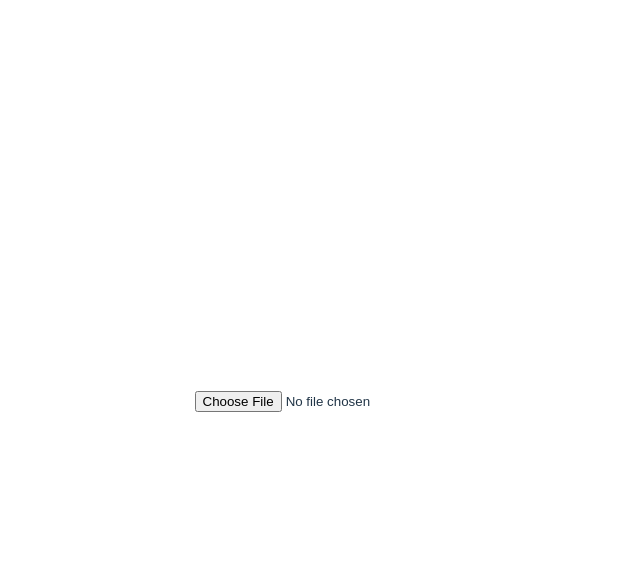
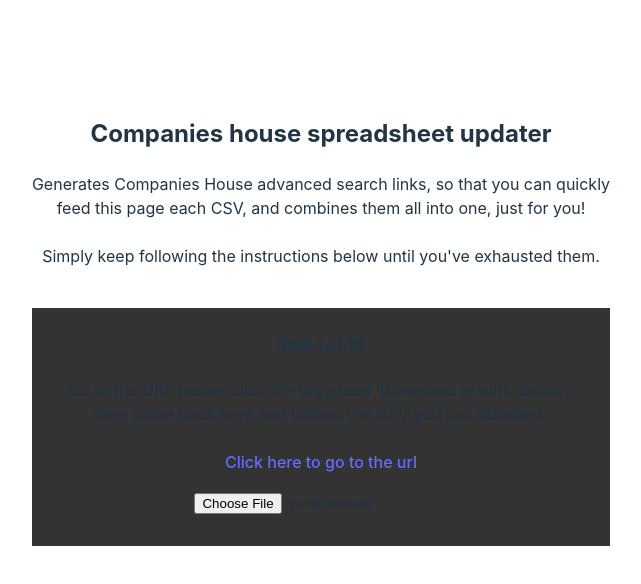
Before and after one commit to owlks4/ch-spreadsheet-updater, a website built with Vite: page index.html in a window 1280 px wide. Shown: the whole page, without its empty margins (319-960 px from the left). Built offline with nearby package versions, Linux system fonts and the light colour scheme.

Commit message:
Update with more user prompting

```diff
--- a/index.html
+++ b/index.html
@@ -4,12 +4,23 @@
     <meta charset="UTF-8" />
     <link rel="icon" type="image/svg+xml" href="/vite.svg" />
     <meta name="viewport" content="width=device-width, initial-scale=1.0" />
-    <title>Vite App</title>
+    <title>Companies House spreadsheet updater</title>
   </head>
   <body>
     <div id="app">
-      <input type="file" id="existing-csv-file-upload">
-      <input type="file" id="companies-house-csv-file-upload"></div>
+      <h2>Companies house spreadsheet updater</h2>
+      <p>
+        Generates Companies House advanced search links, so that you can quickly<br>feed this page each CSV, and combines them all into one, just for you!
+        <br><br>
+        Simply keep following the instructions below until you've exhausted them.
+      </p>
+      <br>
+      <div id="steps">
+        <h4 id="cur-step">Step 1 of ?</h4>
+        <p id="instructions"></p>
+        <input type="file" id="existing-csv-file-upload">
+        <input type="file" id="companies-house-csv-file-upload"></div>
+      </div>
     <script type="module" src="/main.js"></script>
   </body>
 </html>
--- a/main.js
+++ b/main.js
@@ -20,12 +20,47 @@
 companiesHouseCsvUploader.style = "display:none;"
 let csvData = null;
 let companiesHouseData = null;
+let instructionsDOMElement = document.getElementById("instructions");
+let curStepDOMElement = document.getElementById("cur-step");
+
+let requiredPostcodes = ["B11","B11","B25","B26","B27"];
+
+let instructionsCycle = [];
+
+let searchURLPrefix = "https://find-and-update.company-information.service.gov.uk/advanced-search/get-results?";
+
+let curInstruction = 0;
+
+let d = new Date();
+let year = d.getFullYear();
+let month = d.getMonth();
+let day = d.getDate();
+
+let sixteenHundredToTwoThousandAndFive = "&incorporationFromDay=1&incorporationFromMonth=1&incorporationFromYear=1600&incorporationToDay=1&incorporationToMonth=1&incorporationToYear=2005&sicCodes=&dissolvedFromDay=&dissolvedFromMonth=&dissolvedFromYear=&dissolvedToDay=&dissolvedToMonth=&dissolvedToYear="
+let twoThousandAndFiveToToday = "&incorporationFromDay=1&incorporationFromMonth=1&incorporationFromYear=1600&incorporationToDay="+day+"&incorporationToMonth="+month+"&incorporationToYear="+year+"&sicCodes=&dissolvedFromDay=&dissolvedFromMonth=&dissolvedFromYear=&dissolvedToDay=&dissolvedToMonth=&dissolvedToYear="
+
+requiredPostcodes.forEach((postcode) => {
+    addToInstructions(searchURLPrefix + "\companyNameIncludes=&companyNameExcludes=&registeredOfficeAddress="+postcode+sixteenHundredToTwoThousandAndFive)
+    addToInstructions(searchURLPrefix + "\companyNameIncludes=&companyNameExcludes=&registeredOfficeAddress="+postcode+twoThousandAndFiveToToday)
+});
+
+function addToInstructions(url){
+    instructionsCycle.push("Go to the URL below, click the big green 'Download results' button,<br>then come back here and upload the CSV you just obtained.<br><br><a href="+url+" target='_blank'>Click here to go to the url</a>")
+}
+
+updateCurStepDOMElement();
+
+function updateCurStepDOMElement(){
+    curStepDOMElement.innerHTML = "Step "+(curInstruction+1)+" of "+instructionsCycle.length;
+}
+
+instructionsDOMElement.innerHTML = instructionsCycle[curInstruction];
+
 
 let curDate = new Date().getFullYear();
 
-alert("On the following screen, please upload the existing CSV that you want to update with new values. The leftmost column will be treated as the name. In fact, it'll ONLY read the leftmost column.");
+existingCsvUploader.addEventListener("change", () => {loadCSV(existingCsvUploader.files[0], false)});
 
-existingCsvUploader.addEventListener("change", () => {loadCSV(existingCsvUploader.files[0], false)});
 
 
 function loadCSV(file, isCH){
--- a/style.css
+++ b/style.css
@@ -25,9 +25,8 @@
 body {
   margin: 0;
   display: flex;
-  place-items: center;
+  margin-top:5%;
   min-width: 320px;
-  min-height: 100vh;
 }
 
 h1 {
@@ -94,3 +93,8 @@
     background-color: #f9f9f9;
   }
 }
+
+#steps {
+  background-color:#333333;
+  padding: 0.25em 1em 2em 1em;
+}
```
